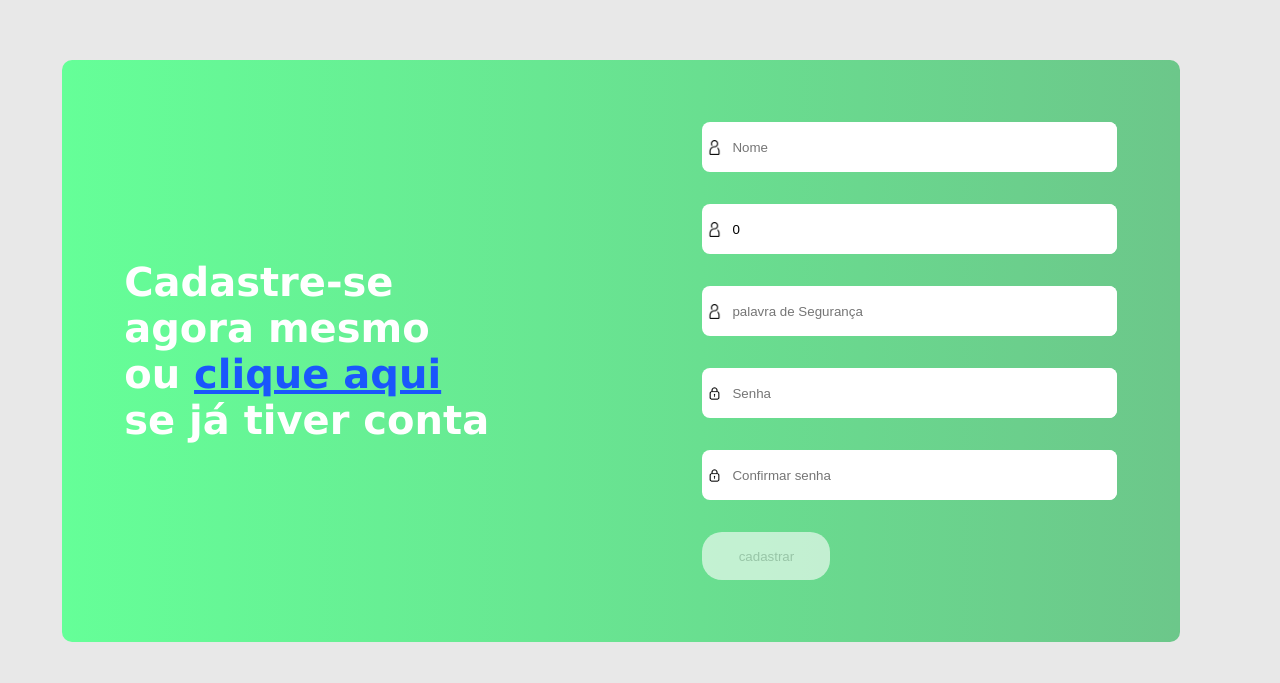
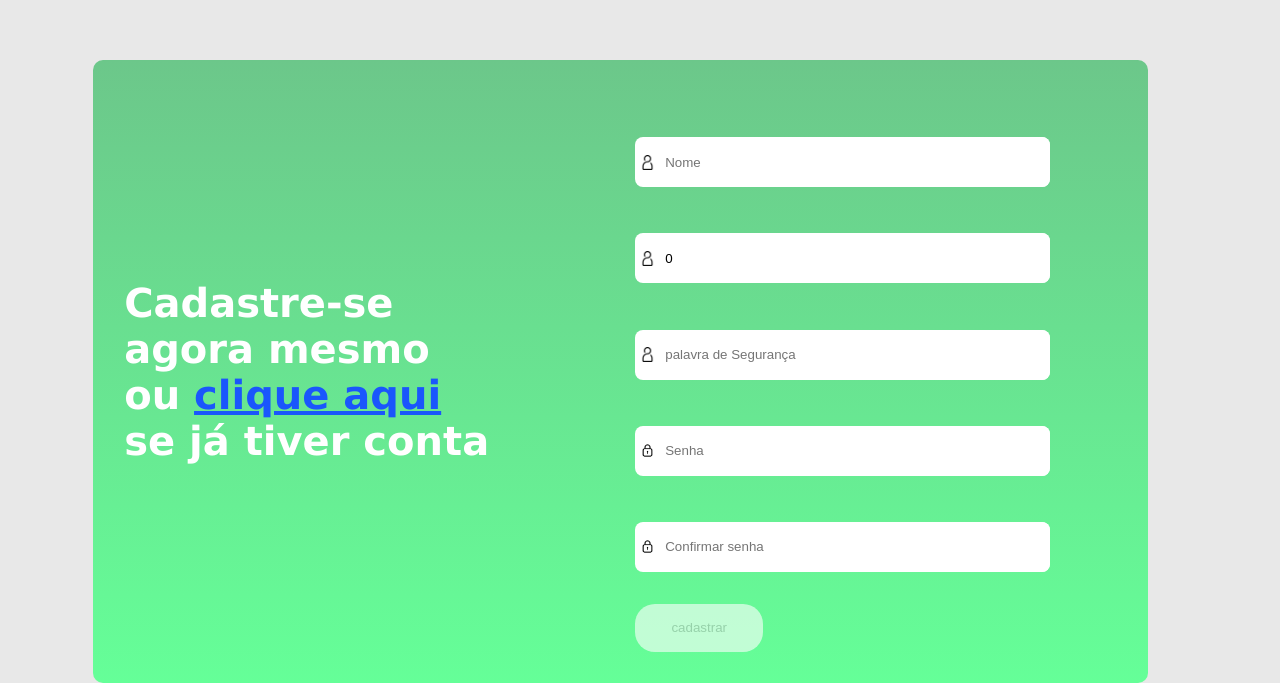
Before and after one commit to LucianoSegundo/DiarioDigital-Front-End, an Angular app: page /home in a window 1280 px wide. Shown: the part 748-1431 px from the top of the page. Before the commit the page ends 1390 px from the top, so only its background shows below. Built offline with nearby package versions, Linux system fonts and the light colour scheme.

Commit message:
substituição da forma de acusar erro em um campo do form.

```diff
--- a/src/app/components/home/home.component.css
+++ b/src/app/components/home/home.component.css
@@ -13,16 +13,13 @@ main {
     align-items: center;
     gap: 8%;
     margin-top: 4vh;
-
     width: 100vw;
-    height: auto;
   }
 
   fieldset {
     display: flex;
+    align-items: center;
     background-color: white;
-    border: none;
-    align-items: center;
     border-radius: 8px;
 
     input {
@@ -36,11 +33,14 @@ main {
       height: 15px;
     }
   }
+
   .se-form {
-    font-family: "Lucida Sans", "Lucida Sans Regular", "Lucida Grande",
-      "Lucida Sans Unicode", Geneva, Verdana, sans-serif;
+    font-family: "Lucida Sans", "Lucida Sans Regular", "Lucida Grande", "Lucida Sans Unicode", Geneva, Verdana, sans-serif;
+
+    app-button{
+      margin-top: 4vh;
+    }
   }
-
 
 
   @media (max-width: 1080px) {
@@ -49,6 +49,7 @@ main {
         font-size: 25px;
         width: 380px;
       }
+
       img {
         margin-top: 8vh;
         border-radius: 200px;
@@ -58,9 +59,11 @@ main {
     .clamaris {
       display: flex;
       flex-direction: row;
+
       h2 {
         font-size: 30px;
       }
+
       p {
         font-family: "Franklin Gothic Medium", "Arial Narrow", Arial, sans-serif;
         font-size: 20px;
@@ -74,13 +77,11 @@ main {
       justify-content: center;
       align-items: center;
       margin-top: 8vh;
-
       color: white;
       font-weight: 600;
-
       width: 100%;
       min-height: 40vh;
-      background: -webkit-linear-gradient(0deg, var(--cSegun), var(--cPrim));
+      background: linear-gradient(0deg, var(--cSegun), var(--cPrim));
       border-radius: 10px;
 
       h3 {
@@ -93,16 +94,12 @@ main {
       display: flex;
       flex-direction: column;
       justify-content: center;
-      height: auto;
       width: 90%;
       min-height: 50vh;
       margin-top: 8vh;
-      gap: 4vh;
 
       fieldset {
-        height: auto;
         width: 100%;
-        border: none;
         font-size: 20px;
 
         input {
@@ -113,6 +110,7 @@ main {
       }
     }
   }
+
   @media (min-width: 1080px) {
     section {
       flex-direction: row;
@@ -124,6 +122,7 @@ main {
         font-size: 40px;
         width: 700px;
       }
+
       img {
         display: inline-block;
         border-radius: 200px;
@@ -132,9 +131,11 @@ main {
 
     .clamaris {
       gap: 3%;
+
       h2 {
         font-size: 30px;
       }
+
       p {
         font-family: "Franklin Gothic Medium", "Arial Narrow", Arial, sans-serif;
         font-size: 20px;
@@ -148,16 +149,13 @@ main {
       justify-content: space-between;
       align-items: center;
       margin-top: 20vh;
-
-      padding: 0 5%;
+      padding: 2.5%;
       color: white;
       font-weight: 600;
-
       width: 80%;
       min-height: 40vh;
-      background: -webkit-linear-gradient(0deg, var(--cSegun), var(--cPrim));
+      background: linear-gradient(0deg, var(--cSegun), var(--cPrim));
       border-radius: 10px;
-      padding: 5%;
 
       h3 {
         font-size: 40px;
@@ -167,14 +165,10 @@ main {
     .form {
       display: flex;
       flex-direction: column;
-      height: auto;
       min-width: 40%;
-
-      gap: 4vh;
 
       fieldset {
         width: 50%;
-        border: none;
         font-size: 20px;
 
         input {
--- a/src/app/components/home/home.component.html
+++ b/src/app/components/home/home.component.html
@@ -26,60 +26,51 @@
             }
 
             @if(suceesoform == true){
-                <p class="sucesso">Cadastro realizado com sucesso</p>
+            <p class="sucesso">Cadastro realizado com sucesso</p>
             }
 
             @if(aguardando == true){
-                <p class="aguardando"> Aguardando conclusão do cadastro</p>
+            <p class="aguardando"> Aguardando conclusão do cadastro</p>
             }
 
-            @if ((formulario.get("nome")?.hasError("required") || formulario.get("nome")?.hasError("minlength")) && formulario.get("nome")?.touched) {
-                <p class="alerta">Nome deve conter no minimo 4 letras</p>
-            }
-
-            <fieldset>
+            <p [className]="campoNome">Nome deve conter no minimo 4 letras</p>
+            <fieldset [className]="campoNome">
                 <img src="usuario.png" alt="">
-                <input type="text" placeholder="Nome" formControlName="nome" />
+                <input type="text" placeholder="Nome" (blur)="ConferirCampoHome('nome')" formControlName="nome" />
             </fieldset>
 
-            @if ((formulario.get("idade")?.hasError("required") || formulario.get("idade")?.hasError("min")) &&
-            formulario.get("idade")?.touched) {
-            <p class="alerta">idade não deve ser inferior a 18 anos</p>
-            }
-
-            <fieldset>
+            <p [className]="campoIdade">idade não deve ser inferior a 18 anos</p>
+            <fieldset [className]="campoIdade">
                 <img src="usuario.png" alt="">
-                <input type="number" placeholder="Idade" formControlName="idade" />
+                <input type="number" placeholder="Idade" (blur)="ConferirCampoHome('idade')" formControlName="idade" />
             </fieldset>
 
-            @if ((formulario.get("palavraSegu")?.hasError("required") || formulario.get("palavraSegu")?.hasError("minlength")) && formulario.get("palavraSegu")?.touched) {
-            <p class="alerta">Palavra de segurança deve conter no minimo 4 letras</p>
-            }
-
-            <fieldset>
+            <p [className]="campoPalavra">Palavra de segurança deve conter no minimo 4 letras</p>
+            <fieldset [className]="campoPalavra">
                 <img src="usuario.png" alt="">
-                <input type="text" placeholder="palavra de Segurança" formControlName="palavraSegu" />
+                <input type="text" placeholder="palavra de Segurança" (blur)="ConferirCampoHome('palavraSegu')"
+                    formControlName="palavraSegu" />
             </fieldset>
 
-            @if ((formulario.get("senha")?.hasError("required") || formulario.get("senha")?.hasError("minlength")) && formulario.get("senha")?.touched) {
-            <p class="alerta">Senha deve conter no minimo 4 letras</p>
-            }
+            <p [className]="campoSenha">Senha deve conter no minimo 4 letras</p>
 
-            <fieldset>
+
+            <fieldset [className]="campoSenha">
                 <img src="senha.png" alt="">
-                <input type="password" placeholder="Senha" formControlName="senha" />
+                <input type="password" placeholder="Senha" (blur)="ConferirCampoHome('senha')" formControlName="senha" />
             </fieldset>
 
-            @if(this.formulario.value.senha != this.formulario.value.confsenha) {
-            <p class="alerta">Senhas devem ser iguais</p>
-            }
+            <p [className]="campoConfSenha">Senhas devem ser iguais</p>
 
-            <fieldset>
+
+            <fieldset [className]="campoConfSenha">
                 <img src="senha.png" alt="">
-                <input type="password" placeholder="Confirmar senha" formControlName="confsenha" />
+                <input type="password" placeholder="Confirmar senha" (blur)="ConferirCampoHome('confsenha')"
+                    formControlName="confsenha" />
             </fieldset>
 
-            <app-button mensagem="cadastrar" classe="blanco" (submit)="Cadastrar()" [desabilitado]="!formulario.valid"></app-button>
+            <app-button mensagem="cadastrar" classe="blanco" (submit)="Cadastrar()"
+                [desabilitado]="!formulario.valid"></app-button>
         </form>
     </section>
 </main>
--- a/src/app/components/home/home.component.ts
+++ b/src/app/components/home/home.component.ts
@@ -29,7 +29,7 @@ export class HomeComponent {
     confsenha: new FormControl('', [Validators.required, Validators.minLength(4)])
   });
 
-  redirecionar(){
+  redirecionar() {
     this.router.navigate(["/login"]);
   }
 
@@ -50,7 +50,7 @@ export class HomeComponent {
               this.suceesoform = true;
               this.formulario.reset();
               this.redirecionar();
-            },2000)
+            }, 2000)
           },
           error: (error) => {
             console.error('Erro ao fazer a requisição:', error.error.message);
@@ -67,4 +67,36 @@ export class HomeComponent {
     }
   }
 
+  campoNome: string = "borverde";
+  campoIdade: string = "borverde";
+  campoSenha: string = "borverde";
+  campoPalavra: string = "borverde";
+  campoConfSenha: string = "borverde";
+
+  //
+  ConferirCampoHome(alvo: string) {
+    if (alvo == "confsenha") {
+
+      if (this.formulario.value.senha != this.formulario.value.confsenha) {
+        this.campoConfSenha = "borVer";
+
+      } else this.campoConfSenha = "borverde";
+    }
+    else if (this.formulario.get(alvo)?.hasError("required") || this.formulario.get(alvo)?.hasError("minlength") || this.formulario.get(alvo)?.hasError("min")) {
+      console.log("clicado")
+      if (alvo == "nome") this.campoNome = "borVer";
+      else if (alvo == "senha") this.campoSenha = "borVer";
+      else if (alvo == "palavraSegu") this.campoPalavra = "borVer";
+      else if (alvo == "idade") this.campoIdade = "borVer";
+
+
+    } else {
+      if (alvo == "nome") this.campoNome = "borverde";
+      else if (alvo == "senha") this.campoSenha = "borverde";
+      else if (alvo == "palavraSegu") this.campoPalavra = "borverde";
+      else if (alvo == "idade") this.campoIdade = "borverde";
+
+    }
+  }
+
 }
--- a/src/app/components/login/login.component.css
+++ b/src/app/components/login/login.component.css
@@ -2,23 +2,23 @@ main {
   width: 100vw;
   height: 93.5vh;
 }
+
 fieldset {
   display: flex;
+  align-items: center;
+  border-radius: 8px;
   background-color: white;
-  align-items: center;
-  border: 1px solid black;
-  border-radius: 8px;
+}
 
-  input {
+fieldset input {
   padding: 5px;
   border: none;
 }
 
-  img {
+fieldset img {
   margin: 0 5px;
   width: 15px;
   height: 15px;
-  }
 }
 
 .se-form {
@@ -29,58 +29,51 @@ fieldset {
 app-button {
   margin-bottom: 4vh;
 }
+
 @media (max-width: 1080px) {
-
-  .telaLogin{
-    background: -webkit-linear-gradient(180deg, var(--cSegun), var(--cPrim));
+  .telaLogin {
+    background: linear-gradient(180deg, var(--cSegun), var(--cPrim));
     margin-top: 8vh;
     padding-bottom: 8vh;
   }
-  .info{
+
+  .info {
     display: flex;
     flex-direction: column;
     justify-content: center;
     align-items: center;
-    padding-top: 4vh;
-    padding-bottom: 1vh;
+    padding: 4vh 0 1vh;
     gap: 4vh;
+    color: white;
+
     h3 {
       font-size: 40px;
     }
-    color: white;
   }
+
   .se-form {
     display: flex;
     flex-direction: column;
     justify-content: center;
     align-items: center;
     margin-top: 2vh;
-
-
     font-weight: 600;
-
     width: 100%;
     min-height: 40vh;
-    background:rgb(249, 255, 252);
+    background: rgb(249, 255, 252);
     border-radius: 10px;
     padding-bottom: 6vh;
-
   }
 
   .form {
     display: flex;
     flex-direction: column;
     justify-content: center;
-
     width: 90%;
-    height: auto;
     min-height: 20vh;
-
-    gap: 5vh;
     margin: 6vh 0;
 
     fieldset {
-      height: auto;
       width: 100%;
       font-size: 20px;
 
@@ -92,74 +85,70 @@ app-button {
     }
   }
 }
+
 @media (min-width: 1080px) {
   main {
     display: flex;
     justify-content: center;
     align-items: center;
   }
-  .telaLogin{
+
+  .telaLogin {
     display: flex;
-    align-items: end;
-    flex-direction: row;
-    justify-content: end;
-
+    align-items: flex-end;
+    justify-content: flex-end;
     font-weight: 600;
     border-radius: 10px;
-
     color: var(--branco);
-    background: -webkit-linear-gradient(180deg, var(--cSegun), var(--cPrim));
-
+    background: linear-gradient(180deg, var(--cSegun), var(--cPrim));
     width: 60vw;
     min-height: 70vh;
 
     h3 {
       font-size: 60px;
     }
-    .info{
+
+    .info {
       display: flex;
-      align-items: center;
       flex-direction: column;
       justify-content: center;
+      align-items: center;
       gap: 25vh;
       width: 30vw;
       height: 70vh;
 
-      p{
+      p {
         font-size: 150%;
         width: 15vw;
       }
     }
+
     .se-form {
       display: flex;
-    align-items: center;
       flex-direction: column;
       justify-content: center;
+      align-items: center;
       border-radius: 10px;
       width: 30vw;
       min-height: 70vh;
-      background: var(--branco);    }
+      background: var(--branco);
+    }
   }
 
   .form {
     display: flex;
+    flex-direction: column;
+    margin: 8vh 0;
     min-width: 95%;
-    flex-direction: column;
-
-    gap: 6vh;
-    height: auto;
-    margin: 8vh 0;
 
     fieldset {
       width: 100%;
       font-size: 20px;
 
-
       input {
         width: 100%;
         height: 40px;
         border-radius: 8px;
-
       }
     }
   }
--- a/src/app/components/login/login.component.ts
+++ b/src/app/components/login/login.component.ts
@@ -14,32 +14,31 @@ import { LoginRequest } from '../../DTO/LoginRequest';
 })
 export class LoginComponent {
   constructor(private api: AcessoApiService, private router: Router) { }
-    aguardando:boolean= false;
-    falha:boolean= false;
+  aguardando: boolean = false;
+  falha: boolean = false;
   formulario = new FormGroup({
     nome: new FormControl('', [Validators.required, Validators.minLength(4)]),
     senha: new FormControl('', [Validators.required, Validators.minLength(4)])
 
   });
 
-logar(){
-  if(this.formulario.valid)
-    {
+  logar() {
+    if (this.formulario.valid) {
       this.aguardando = true;
       this.falha = false;
       this.api.login(this.formulario.value as LoginRequest).subscribe({
-      next: (data) =>{
+        next: (data) => {
           let acesso = data.accessToken;
           console.log(acesso);
-        localStorage.setItem("token",acesso);
+          localStorage.setItem("token", acesso);
 
-        setTimeout(()=>{
+          setTimeout(() => {
             this.aguardando = false;
             this.router.navigate(["/principal"]);
           }, 550);
 
         },
-      error: (error) =>{
+        error: (error) => {
           console.error('Erro ao fazer a requisição:', error.error.message);
           this.aguardando = false;
           this.falha = true;
@@ -51,7 +50,24 @@ logar(){
     }
   }
 
-telaRecu(){
+  telaRecu() {
     this.router.navigate(["/recuperar"]);
   }
+
+  CampoNome: string = "borbranco";
+  campoSenha: string = "borbranco";
+
+
+  ConferirCampoLogin(alvo: string) {
+    if (this.formulario.get(alvo)?.hasError("required") || this.formulario.get(alvo)?.hasError("minlength") || this.formulario.get(alvo)?.hasError("min")) {
+      console.log("clicado")
+      if (alvo == "nome") this.CampoNome = "borVer";
+      else if (alvo == "senha") this.campoSenha = "borVer";
+
+    } else {
+      if (alvo == "nome") this.CampoNome = "borbranco";
+      else if (alvo == "senha") this.campoSenha = "borbranco";
+
     }
+  }
+}
--- a/src/app/components/tela-recuperar/tela-recuperar.component.css
+++ b/src/app/components/tela-recuperar/tela-recuperar.component.css
@@ -2,18 +2,26 @@ main {
   width: 100vw;
   min-height: 93.5vh;
 }
+
+.form {
+  display: flex;
+  flex-direction: column;
+  height: auto;
+}
+
 fieldset {
   display: flex;
+  align-items: center;
   background-color: white;
-  border: none;
-  align-items: center;
+  width: 95%;
+  font-size: 20px;
   border-radius: 8px;
 
   input {
     padding: 5px;
+    height: 40px;
     border: none;
   }
-
 
   img {
     margin: 0 5px;
@@ -23,20 +31,20 @@ fieldset {
 }
 
 .se-form {
-  font-family: "Lucida Sans", "Lucida Sans Regular", "Lucida Grande",
-    "Lucida Sans Unicode", Geneva, Verdana, sans-serif;
+  font-family: "Lucida Sans", "Lucida Sans Regular", "Lucida Grande", "Lucida Sans Unicode", Geneva, Verdana, sans-serif;
 }
 
 app-button {
   margin-bottom: 4vh;
 }
+
 @media (max-width: 1080px) {
   .telaRecu {
-
     background: rgb(249, 255, 252);
     margin-top: 8vh;
     padding-bottom: 8vh;
   }
+
   .info {
     display: flex;
     flex-direction: column;
@@ -45,20 +53,21 @@ app-button {
     padding-top: 4vh;
     padding-bottom: 1vh;
     gap: 4vh;
+
     h3 {
       font-size: 40px;
     }
+
     color: var(--texto);
   }
+
   .se-form {
     display: flex;
     flex-direction: column;
     justify-content: center;
     align-items: center;
     margin-top: 2vh;
-
     font-weight: 600;
-
     width: 100%;
     min-height: 40vh;
     background: -webkit-linear-gradient(180deg, var(--cSegun), var(--cPrim));
@@ -67,48 +76,33 @@ app-button {
   }
 
   .form {
-    display: flex;
-    flex-direction: column;
     justify-content: center;
-
+    margin: 6vh 0;
     width: 90%;
-    height: auto;
     min-height: 20vh;
 
-    gap: 5vh;
-    margin: 6vh 0;
-
-    fieldset {
-      height: auto;
-      width: 100%;
-      border: none;
-      font-size: 20px;
-
-      input {
-        width: 95%;
-        height: 40px;
-        border: none;
-      }
+    fieldset input {
+      width: 95%;
     }
   }
 }
+
 @media (min-width: 1080px) {
   main {
     display: flex;
     justify-content: center;
     align-items: center;
   }
+
   .telaRecu {
     display: flex;
     align-items: end;
     flex-direction: row-reverse;
     justify-content: end;
-
     font-weight: 600;
     border-radius: 10px;
     color: var(--texto);
     background: var(--branco);
-
     width: 60vw;
     min-height: 70vh;
 
@@ -116,6 +110,7 @@ app-button {
       font-size: 50px;
       width: 20vw;
     }
+
     .info {
       display: flex;
       align-items: center;
@@ -130,6 +125,7 @@ app-button {
         width: 20vw;
       }
     }
+
     .se-form {
       display: flex;
       align-items: center;
@@ -143,24 +139,12 @@ app-button {
   }
 
   .form {
-    display: flex;
+    margin: 8vh 0;
     min-width: 95%;
-    flex-direction: column;
 
-    gap: 6vh;
-    height: auto;
-    margin: 8vh 0;
-
-    fieldset {
+    fieldset input {
       width: 100%;
-      border: none;
-      font-size: 20px;
-
-      input {
-        width: 100%;
-        height: 40px;
-        border-radius: 8px;
-      }
+      border-radius: 8px;
     }
   }
 }
--- a/src/app/components/tela-recuperar/tela-recuperar.component.ts
+++ b/src/app/components/tela-recuperar/tela-recuperar.component.ts
@@ -17,7 +17,7 @@ export class TelaRecuperarComponent {
   falha: boolean = false;
   formulario = new FormGroup({
     nome: new FormControl('', [Validators.required, Validators.minLength(4)]),
-    palavra: new FormControl('', [Validators.required, Validators.minLength(4)]),
+    palavraSeguranca: new FormControl('', [Validators.required, Validators.minLength(4)]),
     novaSenha: new FormControl('', [Validators.required, Validators.minLength(4)])
 
   });
@@ -52,4 +52,22 @@ export class TelaRecuperarComponent {
     }
   }
 
+  campoNome: string = "borverde";
+  campoSenha: string = "borverde";
+  campoPalavra: string = "borverde";
+
+  ConferirCampoRecu(alvo: string) {
+    if (this.formulario.get(alvo)?.hasError("required") || this.formulario.get(alvo)?.hasError("minlength") || this.formulario.get(alvo)?.hasError("min")) {
+      console.log("clicado")
+      if (alvo == "nome") this.campoNome = "borVer";
+      else if (alvo == "novaSenha") this.campoSenha = "borVer";
+      else if (alvo == "palavraSeguranca") this.campoPalavra = "borVer";
+
+    } else {
+      if (alvo == "nome") this.campoNome = "borverde";
+      else if (alvo == "novaSenha") this.campoSenha = "borverde";
+      else if (alvo == "palavraSeguranca") this.campoPalavra = "borverde";
+
+    }
+  }
 }
--- a/src/styles.css
+++ b/src/styles.css
@@ -10,6 +10,37 @@
   --texto: rgb(39, 37, 37);
   --texto2: rgb(63, 61, 61);
 
+  p.borVer {
+    margin-top: 3vh;
+    margin-bottom: 0.4vh;
+    color: tomato;
+  }
+  p.borverde {
+    margin-top: 3vh;
+    margin-bottom: 0.4vh;
+    color: white;
+    opacity: 0%;
+  }
+  p.borbranco {
+    margin-top: 3vh;
+    margin-bottom: 0.4vh;
+    color: black;
+    opacity: 0%;
+  }
+  fieldset.borVer {
+    border: 2px solid tomato;
+    margin-top: 0;
+    input::placeholder {
+      color: tomato;
+    }
+  }
+
+  fieldset.borverde {
+    border: none;
+  }
+  fieldset.borbranco {
+    border: 1px solid black;
+  }
 
   .alerta {
     background-color: rgb(252, 75, 75);
```
Also changed, not shown: src/app/components/login/login.component.html (+7 -12 lines), src/app/components/tela-recuperar/tela-recuperar.component.html (+14 -20 lines). Lines whose indentation alone changed are shown as unchanged.
